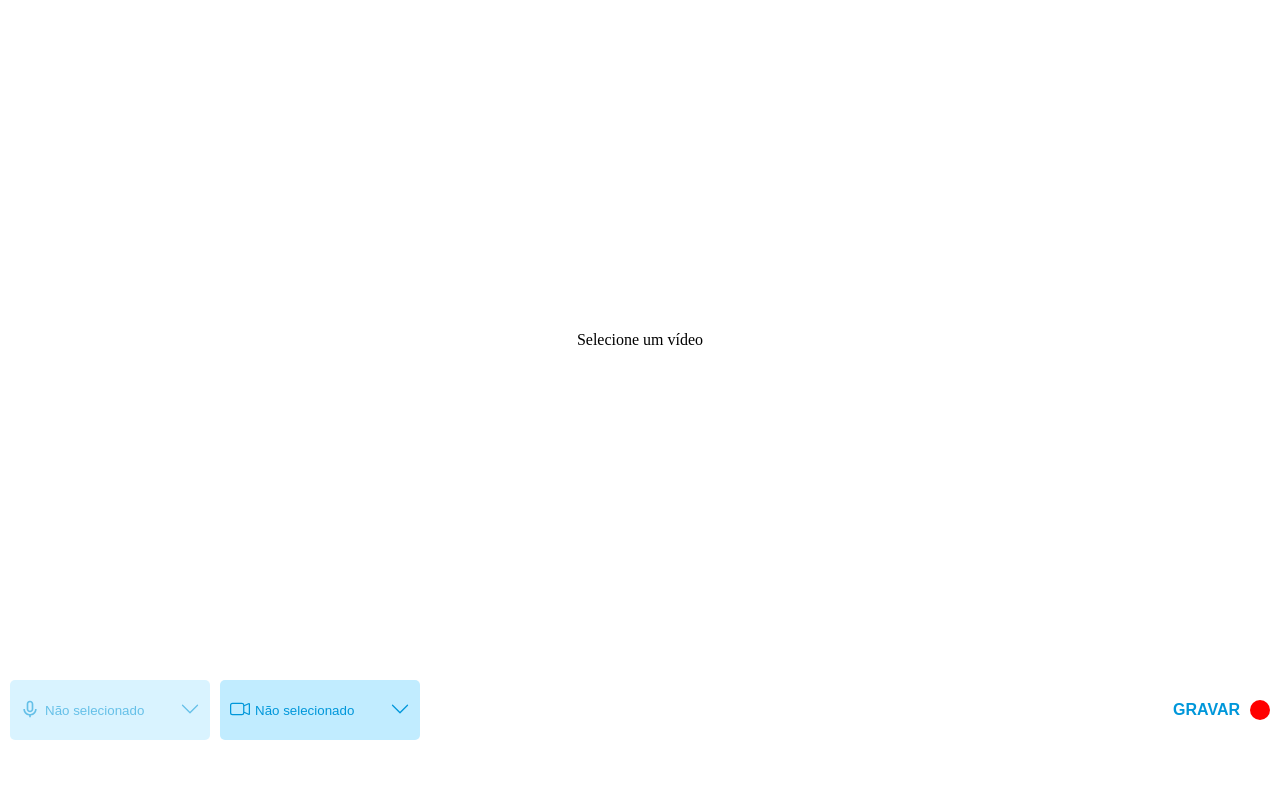
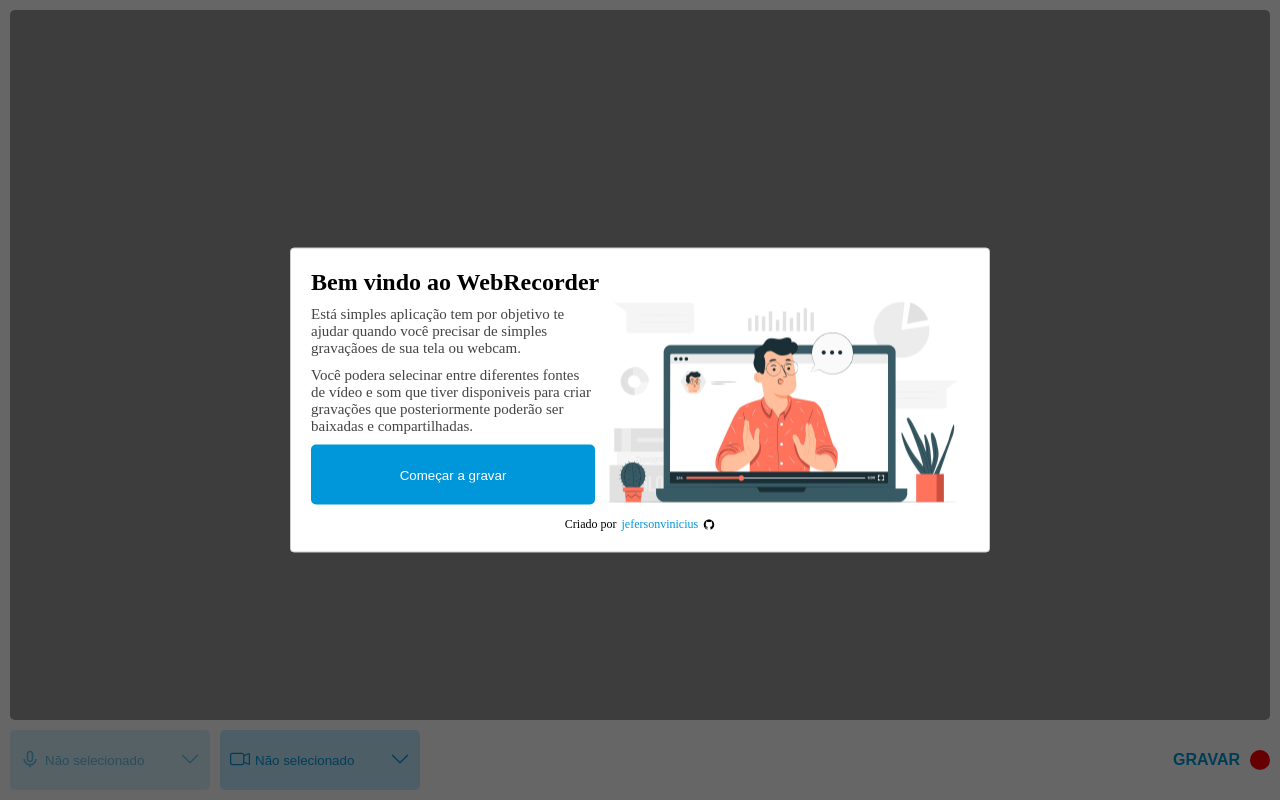
Before and after one commit to jefersonvinicius/recorder-web, a React (Create React App) app: page / in a window 1280 px wide. Built offline with nearby package versions, Linux system fonts and the light colour scheme.

Commit message:
Add ModalAbout component

```diff
--- a/src/App.tsx
+++ b/src/App.tsx
@@ -28,6 +28,7 @@ import { ToastContainer } from 'react-toastify';
 
 import 'react-toastify/dist/ReactToastify.css';
 import MobileWarning from 'components/MobileWarning';
+import ModalAbout, { useModalAbout } from 'components/ModalAbout';
 
 const DownArrayIcon = () => <BsChevronDown size={20} color={Theme.pallet.primaryDark} />;
 
@@ -49,6 +50,8 @@ function App() {
   const [isAudioPaused, setIsAudioPaused] = useState(false);
   const [audioStream, setAudioStream] = useState<MediaStream | null>(null);
   const [isDisplayWarn, setIsDisplayWarn] = useState(true);
+
+  const { modalAboutIsOpen, closeModalAbout } = useModalAbout();
 
   const { audioInputs } = useAudioInputs();
   const { videosInputs } = useVideosInputs();
@@ -174,12 +177,14 @@ function App() {
       <ReactTooltip effect="solid" />
       <VideoArea>
         {selectedVideo || (isDisplayResult && downloadLink) ? (
+          <VideoPlaceholder>
             <RecordingVideo
               src={isDisplayResult && downloadLink ? downloadLink : undefined}
               ref={videoRef}
               autoPlay={!isDisplayResult}
               controls={isDisplayResult}
             />
+          </VideoPlaceholder>
         ) : (
           <VideoPlaceholder>
             <VideoPlaceholderText>Selecione um vídeo</VideoPlaceholderText>
@@ -265,6 +270,7 @@ function App() {
         onClose={() => setAudioInputSelectorIsOpen(false)}
         onSelect={handleSelectAudioInput}
       />
+      <ModalAbout isOpen={modalAboutIsOpen} onClose={closeModalAbout} />
       <ToastContainer position="top-right" />
     </Container>
   );
--- a/src/components/Buttons/Basic/index.tsx
+++ b/src/components/Buttons/Basic/index.tsx
@@ -1,7 +1,9 @@
-import React, { HTMLProps, ReactNode, useMemo } from 'react';
+import React, { HTMLAttributes, ReactNode, useMemo } from 'react';
 import { AsLink, ButtonContainer } from './styles';
 
-type Props = HTMLProps<HTMLButtonElement> & {
+export type ColorStyle = 'light' | 'dark';
+
+type Props = HTMLAttributes<HTMLButtonElement> & {
   label: string;
   onClick?: () => void;
   LeftIcon?: ReactNode;
@@ -13,6 +15,8 @@ type Props = HTMLProps<HTMLButtonElement> & {
   width?: string | number;
   maxWidth?: string | number;
   labelAlign?: 'right' | 'center' | 'left';
+  colorStyle?: ColorStyle;
+  children?: ReactNode;
 };
 
 export default function Button({
@@ -27,19 +31,32 @@ export default function Button({
   maxWidth,
   width,
   labelAlign = 'left',
+  colorStyle = 'light',
+  ...props
 }: Props) {
-  const style = useMemo(() => ({ maxWidth, width }), [maxWidth, width]);
+  console.log(props.style);
+  const style = useMemo(() => ({ maxWidth, width, ...props.style }), [maxWidth, width, props.style]);
 
   const content = useMemo(() => {
     const onClickFn = asLink ? () => {} : onClick;
     return (
-      <ButtonContainer onClick={onClickFn} disabled={disabled} asLink={asLink} style={style} hasLeftIcon={!!LeftIcon}>
-        {LeftIcon && <div>{LeftIcon}</div>}
-        <span style={{ textAlign: labelAlign }}>{label}</span>
-        {RightIcon && <div>{RightIcon}</div>}
+      <ButtonContainer
+        onClick={onClickFn}
+        disabled={disabled}
+        colorStyle={colorStyle}
+        asLink={asLink}
+        hasLeftIcon={!!LeftIcon}
+        {...props}
+        style={style}
+      >
+        <>
+          {LeftIcon && <div>{LeftIcon}</div>}
+          <span style={{ textAlign: labelAlign }}>{label}</span>
+          {RightIcon && <div>{RightIcon}</div>}
+        </>
       </ButtonContainer>
     );
-  }, [LeftIcon, RightIcon, asLink, disabled, label, labelAlign, onClick, style]);
+  }, [LeftIcon, RightIcon, asLink, colorStyle, disabled, label, labelAlign, onClick, props, style]);
 
   if (asLink) {
     return (
--- a/src/components/Buttons/Basic/styles.ts
+++ b/src/components/Buttons/Basic/styles.ts
@@ -1,12 +1,20 @@
 import Theme from 'config/theme';
 import styled from 'styled-components';
+import { ColorStyle } from '.';
 
 export const AsLink = styled.a`
   display: block;
   text-decoration: none;
 `;
-export const ButtonContainer = styled.button<{ asLink?: boolean; hasLeftIcon?: boolean }>`
-  background-color: ${Theme.pallet.primaryLight};
+
+type ButtonContainerProps = {
+  asLink?: boolean;
+  hasLeftIcon?: boolean;
+  colorStyle?: ColorStyle;
+};
+
+export const ButtonContainer = styled.button<ButtonContainerProps>`
+  background-color: ${(props) => (props.colorStyle === 'dark' ? Theme.pallet.primaryDark : Theme.pallet.primaryLight)};
   border: none;
   display: flex;
   flex-direction: row;
@@ -22,7 +30,7 @@ export const ButtonContainer = styled.button<{ asLink?: boolean; hasLeftIcon?: b
   }
 
   & > span {
-    color: ${Theme.pallet.primaryDark};
+    color: ${(props) => (props.colorStyle === 'dark' ? '#fff' : Theme.pallet.primaryDark)};
     overflow: hidden;
     text-overflow: ellipsis;
     display: -webkit-box;
--- /dev/null
+++ b/src/components/ModalAbout/index.tsx
@@ -0,0 +1,83 @@
+import BaseModal from 'components/BaseModal';
+import React, { useCallback, useEffect, useState } from 'react';
+import {
+  ModalAboutButton,
+  ModalAboutContainer,
+  ModalAboutContent,
+  ModalAboutContentChild,
+  ModalAboutFooter,
+  ModalAboutGithubBox,
+  ModalAboutGithubLink,
+  ModalAboutImg,
+  ModalAboutText,
+  ModalAboutTitle,
+} from './styles';
+import { AiFillGithub } from 'react-icons/ai';
+
+type Props = {
+  isOpen: boolean;
+  onClose: () => void;
+};
+
+export default function ModalAbout({ isOpen, onClose }: Props) {
+  return (
+    <BaseModal isOpen={isOpen} onRequestClose={onClose} width={700}>
+      <ModalAboutContainer>
+        <ModalAboutTitle>Bem vindo ao WebRecorder</ModalAboutTitle>
+        <ModalAboutContent>
+          <ModalAboutContentChild>
+            <ModalAboutText>
+              Está simples aplicação tem por objetivo te ajudar quando você precisar de simples gravaçãoes de sua tela
+              ou webcam.
+            </ModalAboutText>
+            <ModalAboutText>
+              Você podera selecinar entre diferentes fontes de vídeo e som que tiver disponiveis para criar gravações
+              que posteriormente poderão ser baixadas e compartilhadas.
+            </ModalAboutText>
+            <ModalAboutButton onClick={onClose} colorStyle="dark" label="Começar a gravar" labelAlign="center" />
+          </ModalAboutContentChild>
+          <ModalAboutContentChild>
+            <ModalAboutImg src="/imgs/instructions.png" />
+          </ModalAboutContentChild>
+        </ModalAboutContent>
+        <ModalAboutFooter>
+          <ModalAboutGithubBox>
+            Criado por{' '}
+            <ModalAboutGithubLink target="_blank" href="https://www.github.com/jefersonvinicius">
+              jefersonvinicius
+            </ModalAboutGithubLink>
+            <AiFillGithub />
+          </ModalAboutGithubBox>
+        </ModalAboutFooter>
+      </ModalAboutContainer>
+    </BaseModal>
+  );
+}
+
+const MODAL_ALREADY_OPENED_KEY = 'already-opened';
+
+export function useModalAbout() {
+  const [isOpen, setIsOpen] = useState(false);
+
+  const openModalAbout = useCallback(() => {
+    localStorage.setItem(MODAL_ALREADY_OPENED_KEY, 'true');
+    setIsOpen(true);
+  }, []);
+
+  useEffect(() => {
+    if (localStorage.getItem(MODAL_ALREADY_OPENED_KEY) === null) {
+      openModalAbout();
+    }
+  }, [openModalAbout]);
+
+  const closeModalAbout = useCallback(() => {
+    setIsOpen(false);
+  }, []);
+
+  const toggleModalAbout = useCallback(() => {
+    if (isOpen) closeModalAbout();
+    else openModalAbout();
+  }, [closeModalAbout, isOpen, openModalAbout]);
+
+  return { modalAboutIsOpen: isOpen, openModalAbout, closeModalAbout, toggleModalAbout };
+}
--- /dev/null
+++ b/src/components/ModalAbout/styles.ts
@@ -0,0 +1,45 @@
+import Button from 'components/Buttons/Basic';
+import Theme from 'config/theme';
+import styled from 'styled-components';
+
+export const ModalAboutContainer = styled.div``;
+
+export const ModalAboutTitle = styled.h2``;
+
+export const ModalAboutImg = styled.img``;
+
+export const ModalAboutContent = styled.div`
+  display: flex;
+  flex-direction: row;
+`;
+
+export const ModalAboutContentChild = styled.div``;
+
+export const ModalAboutText = styled.p`
+  margin-top: 10px;
+  font-size: 15px;
+  color: #444;
+`;
+
+export const ModalAboutButton = styled(Button)`
+  margin-top: 10px;
+  width: 100%;
+`;
+
+export const ModalAboutFooter = styled.div`
+  display: flex;
+  flex-direction: row;
+  justify-content: center;
+`;
+
+export const ModalAboutGithubBox = styled.div`
+  display: flex;
+  align-items: center;
+  font-size: 12px;
+`;
+
+export const ModalAboutGithubLink = styled.a`
+  margin: 0 5px;
+  text-decoration: none;
+  color: ${Theme.pallet.primaryDark};
+`;
--- a/src/styles.ts
+++ b/src/styles.ts
@@ -6,11 +6,13 @@ const videoBaseStyle = css`
 `;
 
 export const Container = styled.div`
+  display: flex;
+  flex-direction: column;
   height: 100%;
 `;
 
 export const VideoArea = styled.div`
-  height: 85%;
+  flex: 1;
   padding: 10px;
 `;
 
@@ -20,6 +22,8 @@ export const VideoPlaceholder = styled.div`
   display: flex;
   align-items: center;
   justify-content: center;
+  background-color: #999;
+  border-radius: 5px;
 `;
 
 export const VideoPlaceholderText = styled.span``;
@@ -29,7 +33,10 @@ export const InputBox = styled.div``;
 export const RecordingVideo = styled.video`
   width: 100%;
   height: 100%;
+  object-fit: fill;
+  aspect-ratio: calc(16 / 9);
   border-radius: 5px;
+  background-color: #ccc;
 `;
 
 export const RecordPreview = styled.video`
```
Also changed, not shown: public/imgs/instructions.png (added). Lines whose indentation alone changed are shown as unchanged.
